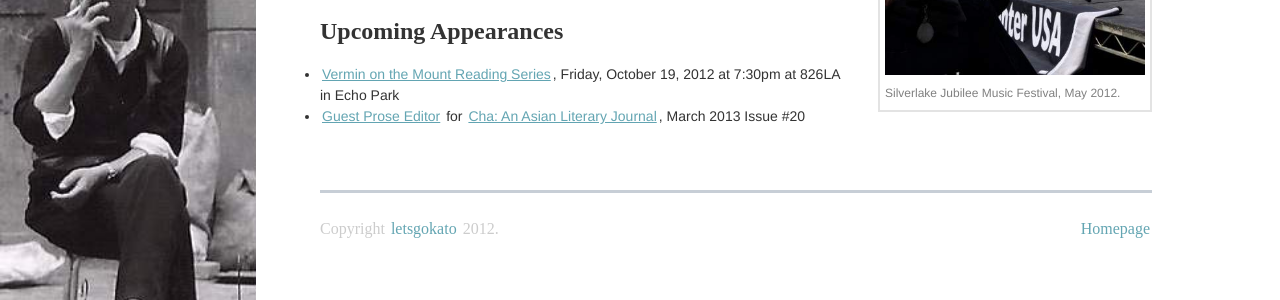
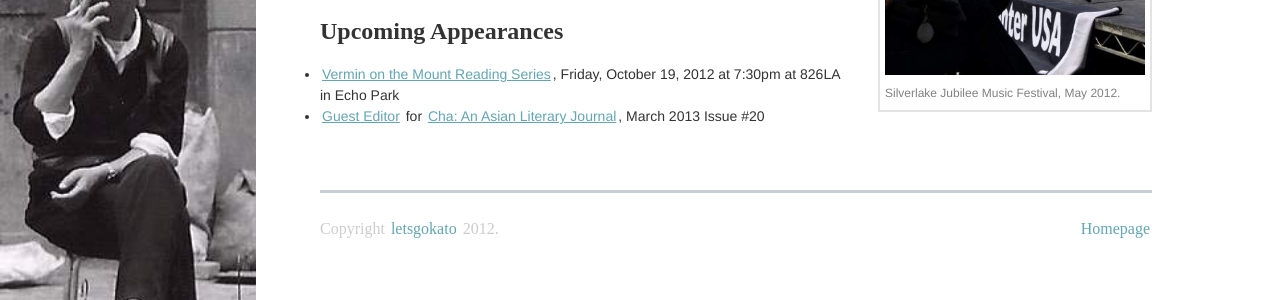
Before and after one commit to ajhit406/kato, a Jekyll site: the page built from hereandnow.md, in a window 1280 px wide. Shown: the part 415-715 px from the top of the page. Built offline with Jekyll 4.4.1, drawn with Linux system fonts in a browser that asks for light colours; some web fonts are replaced; Markdown is read by kramdown in place of the engine named in the settings.

Commit message:
removed prose

```diff
--- a/hereandnow.md
+++ b/hereandnow.md
@@ -26,6 +26,6 @@
 ## Upcoming Appearances
 
 * [Vermin on the Mount Reading Series](http://www.vermin.blogs.com/), Friday, October 19, 2012 at 7:30pm at 826LA in Echo Park
-* [Guest Prose Editor](http://asiancha.blogspot.co.uk/2012/09/cha-call-for-submissions-issue-20-march.html) for [Cha: An Asian Literary Journal](http://www.asiancha.com/), March 2013 Issue #20
+* [Guest Editor](http://asiancha.blogspot.co.uk/2012/09/cha-call-for-submissions-issue-20-march.html) for [Cha: An Asian Literary Journal](http://www.asiancha.com/), March 2013 Issue #20
 
 <br clear="all" />
```
